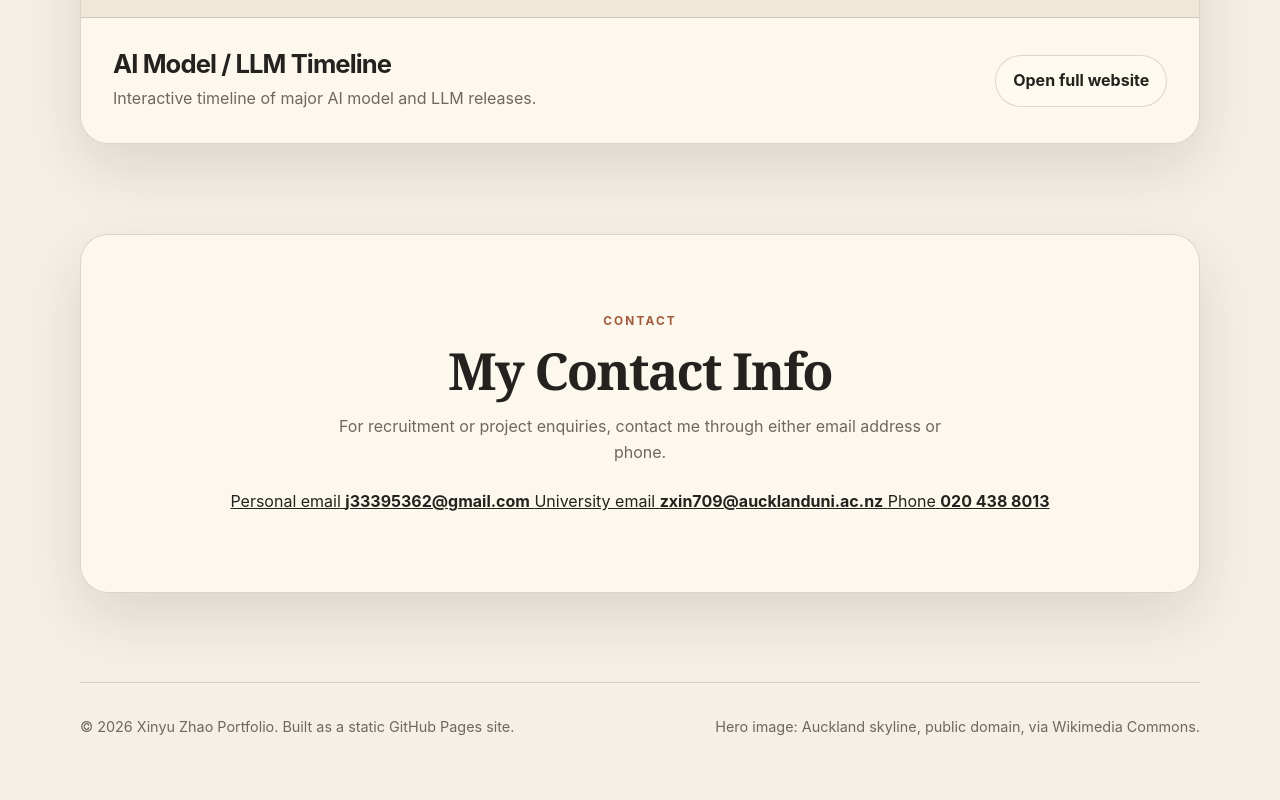
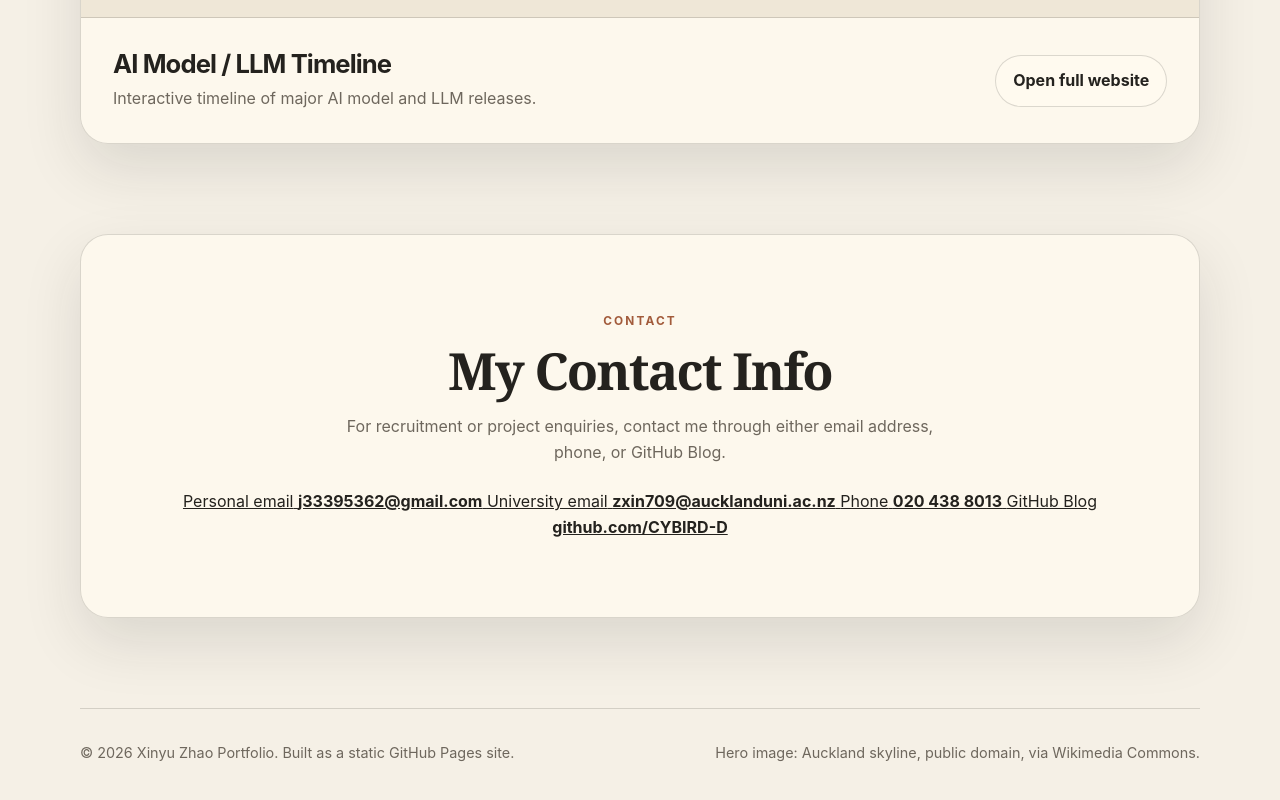
Before and after one commit to zxinyu-709/portfolio, a plain HTML site: page index.html in a window 1280 px wide. Shown: the part 4707-5507 px from the top of the page. Drawn offline with Linux system fonts and the light colour scheme; grey boxes are pictures that could not be loaded.

Commit message:
Update index.html

```diff
--- a/index.html
+++ b/index.html
@@ -201,8 +201,9 @@
     <div class="contact-copy">
       <div class="section-label">Contact</div>
       <h2>My Contact Info</h2>
-          <p>For recruitment or project enquiries, contact me through either email address or phone.</p>
+      <p>For recruitment or project enquiries, contact me through either email address, phone, or GitHub Blog.</p>
     </div>
+
     <div class="contact-list" aria-label="Contact details">
       <a href="mailto:j33395362@gmail.com">
         <span>Personal email</span>
@@ -218,6 +219,11 @@
         <span>Phone</span>
         <strong>020 438 8013</strong>
       </a>
+
+      <a href="https://github.com/CYBIRD-D" target="_blank" rel="noopener noreferrer">
+        <span>GitHub Blog</span>
+        <strong>github.com/CYBIRD-D</strong>
+      </a>
     </div>
   </div>
 </section>
```
Lines whose indentation alone changed are shown as unchanged.
